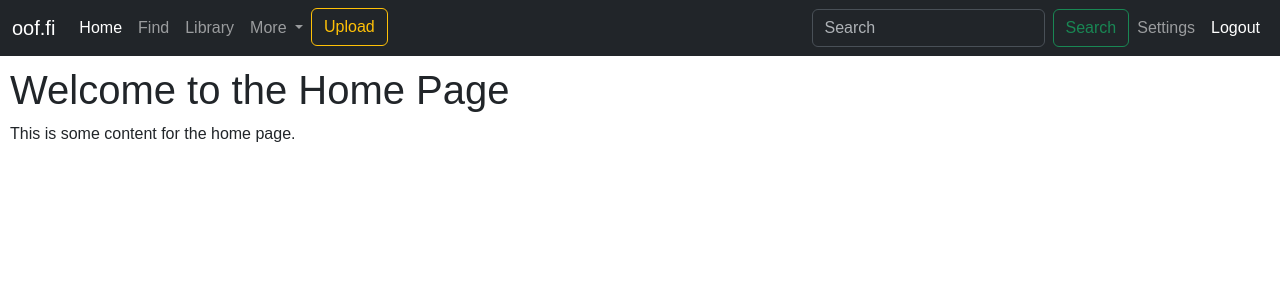
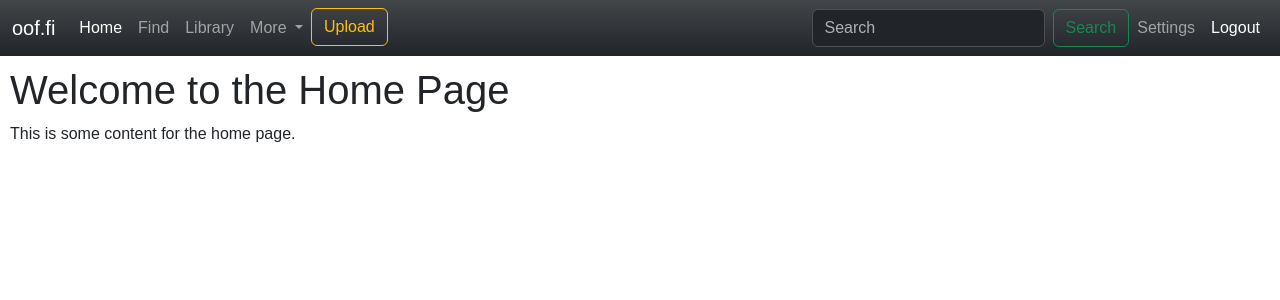
Before and after one commit to JohkuF/music-webapp, a Flask app: page /home in a window 1280 px wide. Shown: the top 300 px of the page. Run offline with Flask 3, Linux system fonts and the light colour scheme; the visitor is signed in with stand-in values (Sample User, id 1).

Commit message:
gradient

```diff
--- a/src/templates/base.html
+++ b/src/templates/base.html
@@ -22,7 +22,10 @@
     />
   </head>
   <body>
-    <nav class="navbar navbar-expand-sm bg-dark" data-bs-theme="dark">
+    <nav
+      class="navbar navbar-expand-sm bg-dark bg-gradient"
+      data-bs-theme="dark"
+    >
       <div class="container-fluid">
         <a class="navbar-brand" href="/home">oof.fi</a>
         <button
```
